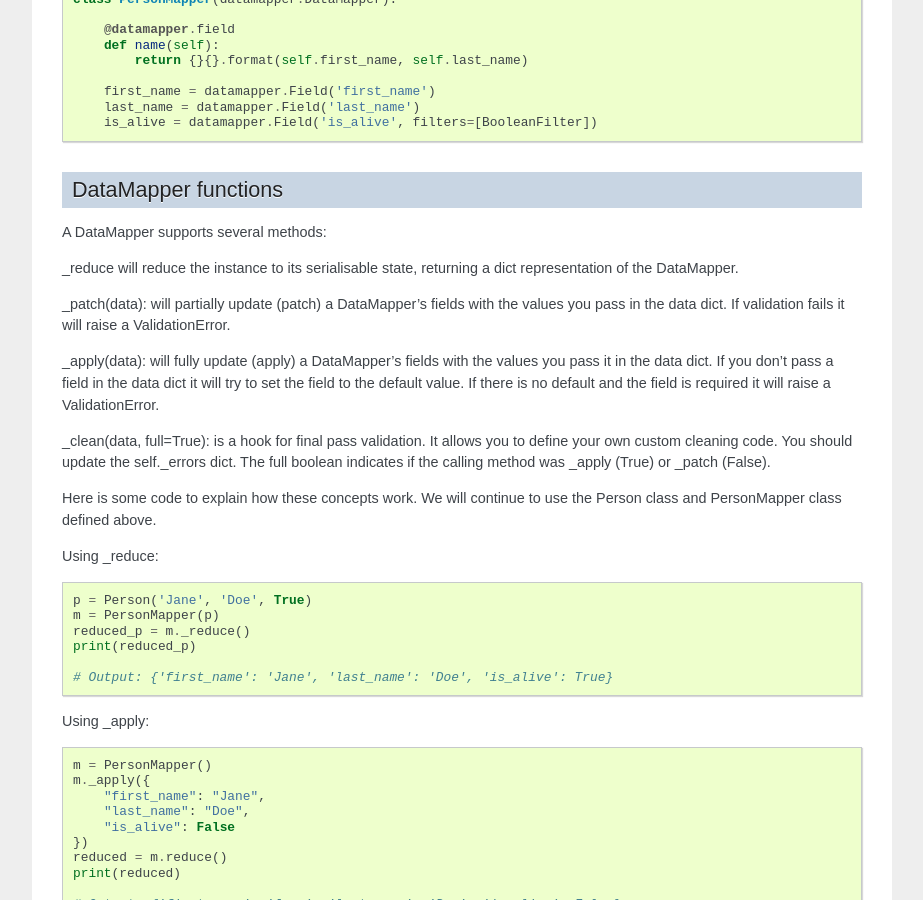
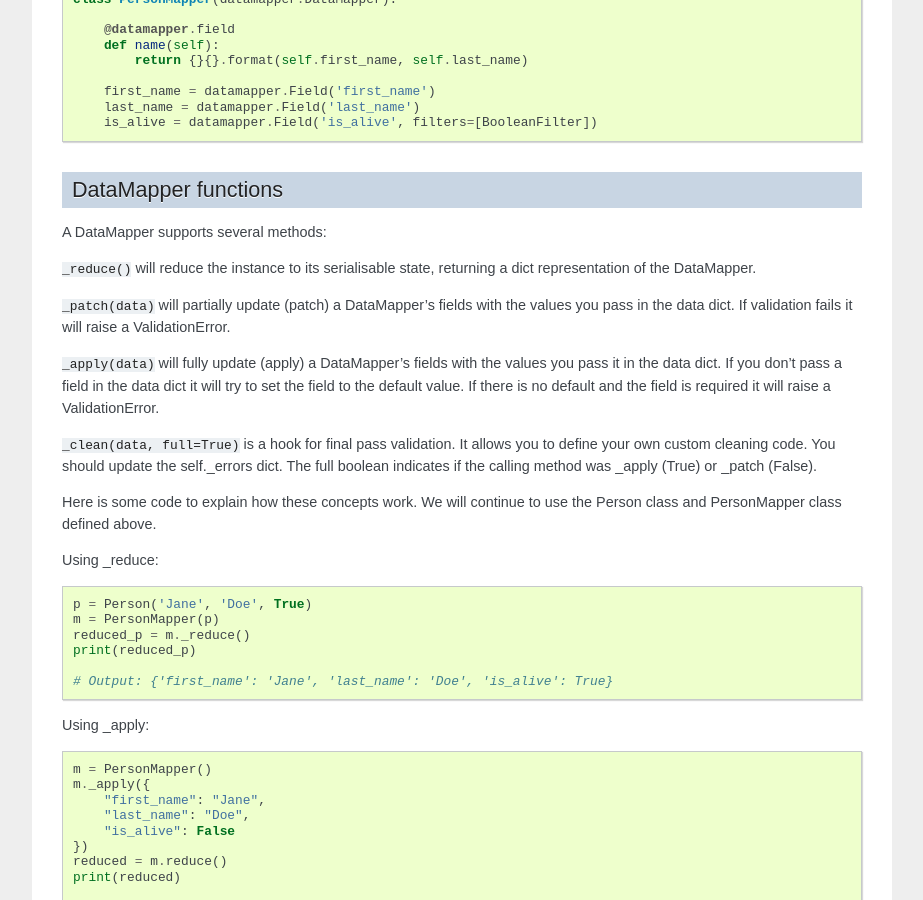
Before and after one commit to funkybob/django-nap, a Sphinx documentation site: the page built from docs/datamapper/index.rst, in a window 1280 px wide and 900 px high, scrolled down 1492 px. Shown: the whole window, without its empty margins (198-1121 px from the left). Built offline with Sphinx 7.4.7, drawn with Linux system fonts in a browser that asks for light colours; pages that are not in the unit, such as notebooks, are missing from menus.

```diff
--- a/docs/datamapper/index.rst
+++ b/docs/datamapper/index.rst
@@ -102,19 +102,19 @@ DataMapper functions
 ====================
 A DataMapper supports several methods:
 
-_reduce will reduce the instance to its serialisable state, returning a
+``_reduce()`` will reduce the instance to its serialisable state, returning a
 dict representation of the DataMapper.
 
-_patch(data): will partially update (patch) a DataMapper's fields with the
+``_patch(data)`` will partially update (patch) a DataMapper's fields with the
 values you pass in the data dict. If validation fails it will raise a
 ValidationError.
 
-_apply(data): will fully update (apply) a DataMapper's fields with the values
+``_apply(data)`` will fully update (apply) a DataMapper's fields with the values
 you pass it in the data dict. If you don't pass a field in the data dict it
 will try to set the field to the default value. If there is no default and the
 field is required it will raise a ValidationError.
 
-_clean(data, full=True): is a hook for final pass validation. It allows you to
+``_clean(data, full=True)`` is a hook for final pass validation. It allows you to
 define your own custom cleaning code. You should update the self._errors dict.
 The full boolean indicates if the calling method was _apply (True) or _patch
 (False).
```
